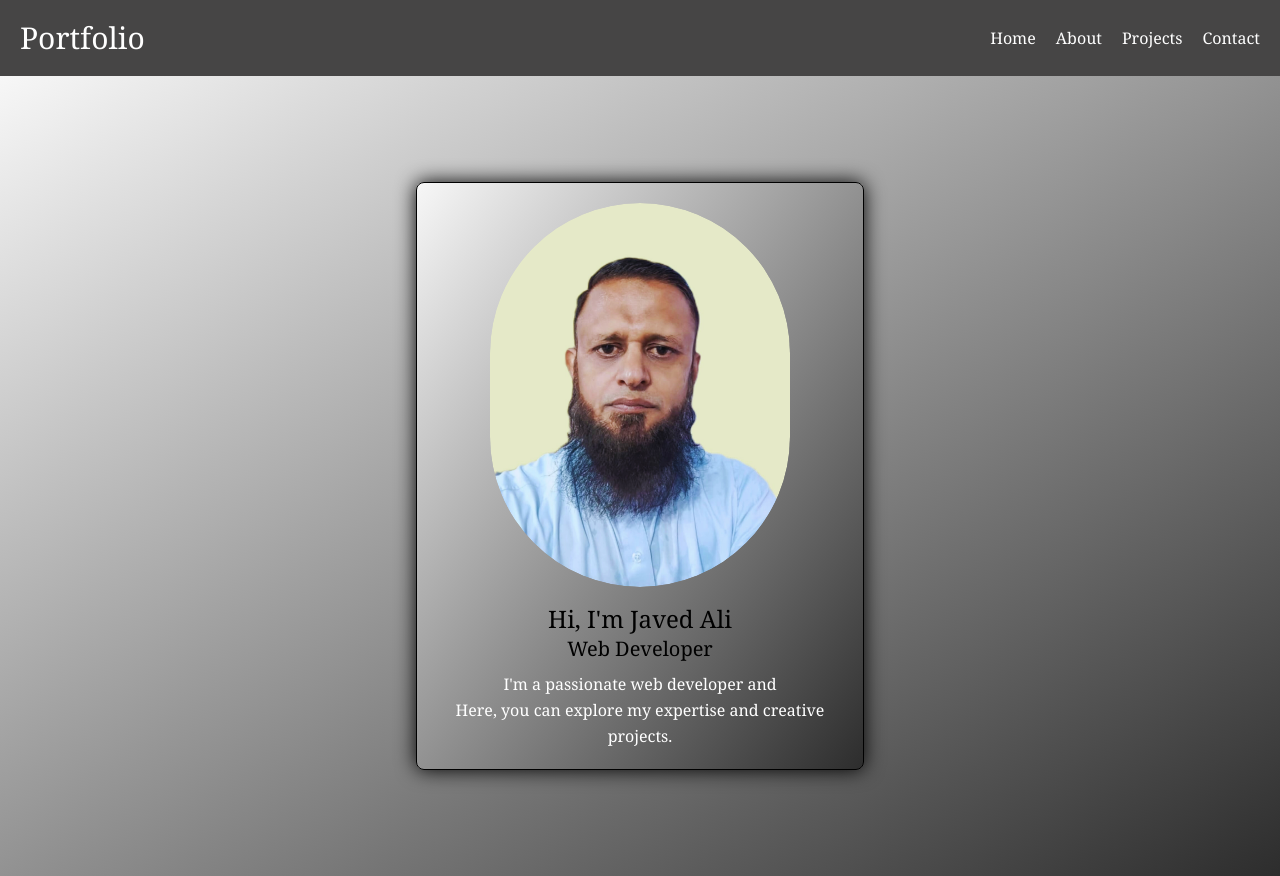
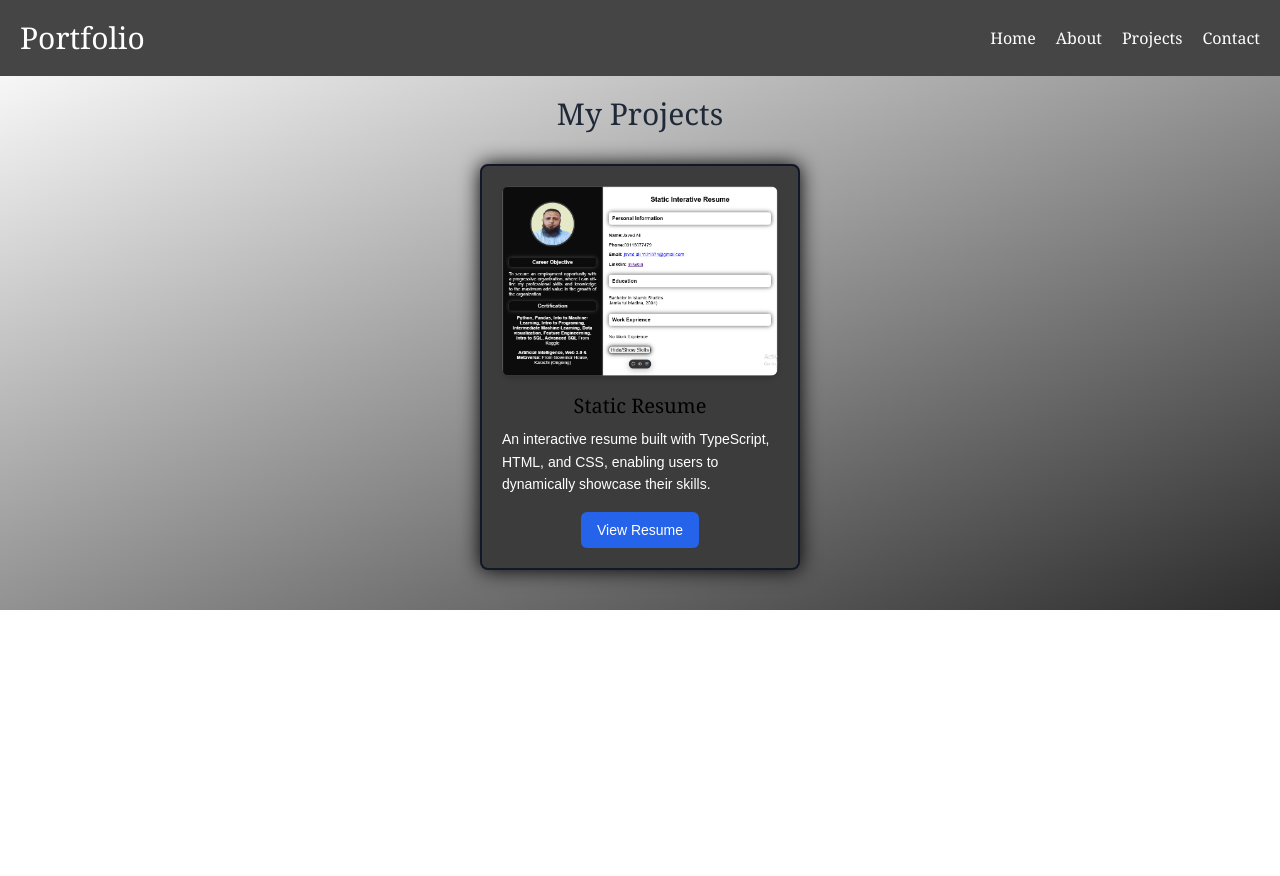
Before and after one commit to javed-ali92/02_Portfolio_with_TailwindCSS, a Next.js app: page /project in a window 1280 px wide. After the commit the page ends 800 px from the top, so only its background shows below. Built offline with nearby package versions, Linux system fonts and the light colour scheme.

Commit message:
Update page.tsx

```diff
--- a/src/app/project/page.tsx
+++ b/src/app/project/page.tsx
@@ -1,27 +1,27 @@
 import Image from "next/image";
 
-export default function Home() {
+export default function Project() {
   return (
-    <div className="flex justify-center items-center h-screen bg-gradient-to-br from-[#F7F7F7] to-[#2D2D2D] p-5">
-      <div className="flex flex-col items-center text-center max-w-md w-full bg-gradient-to-br from-[#F7F7F7] to-[#2D2D2D] border border-black rounded-lg shadow-lg p-5 transition-shadow [box-shadow:0px_0px_20px_black] duration-300 ease-in-out transform hover:shadow-2xl hover:-translate-y-1 animate-fadeInUp">
-        <div className="mb-4 rounded-full overflow-hidden">
+    <div className="bg-gradient-to-br from-[#F7F7F7] to-[#2D2D2D] p-5">
+      <h1 className="text-center text-3xl font-serif mb-8 text-gray-800">My Projects</h1>
+      <div className="flex justify-center flex-wrap">
+        <div className="bg-[#3d3c3c] animate-fadeInUp [box-shadow:0px_0px_20px_black] border-2 border-gray-900 rounded-lg shadow-lg overflow-hidden p-5 mx-3 mb-5 transition-transform duration-300 transform hover:-translate-y-1 animate-fadeIn w-80 flex flex-col items-center">
           <Image
-            className="rounded-full transition-transform duration-300 ease-in-out hover:scale-105"
-            src="/01_javed_pic.png"
-            alt="Profile-pic"
+            src="/cv.PNG"
+            alt="Portfolio Item Image"
             width={300}
-            height={300}
+            height={250}
+            className="rounded-lg mb-4 shadow-md"
           />
-        </div>
-
-        <div className="font-serif">
-          <h1 className="text-2xl text-black">Hi, I&apos;m Javed Ali</h1>
-          <h2 className="text-xl text-black mb-2">Web Developer</h2>
-          <p className="text-white text-base leading-relaxed">
-            I&apos;m a passionate web developer and
-            <br />
-            Here, you can explore my expertise and creative projects.
+          <h3 className="font-serif text-xl text-black mb-2">Static Resume</h3>
+          <p className="text-white text-sm leading-relaxed mb-4">
+            An interactive resume built with TypeScript, HTML, and CSS, enabling users to dynamically showcase their skills.
           </p>
+          <button className="bg-blue-600 text-white px-4 py-2 rounded-md text-sm transition-colors duration-300 hover:bg-blue-700">
+            <a href="https://static-resume-theta-ashy.vercel.app/" target="_blank" rel="noopener noreferrer">
+              View Resume
+            </a>
+          </button>
         </div>
       </div>
     </div>
```
